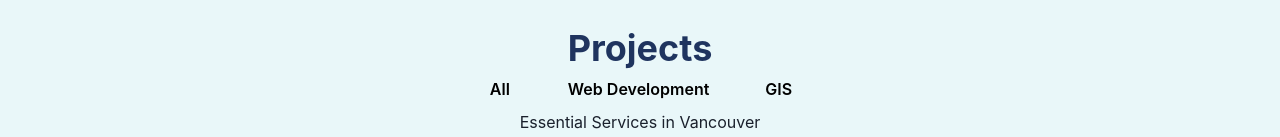
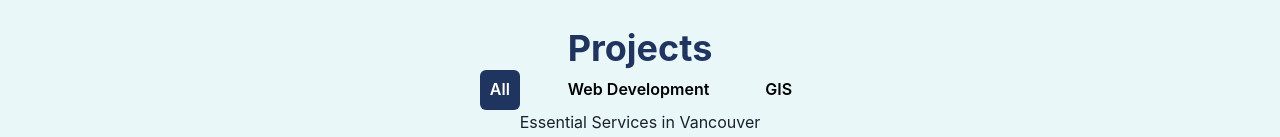
Before and after one commit to Akinloluwa-Adedijo/personal_website, a React (Vite) app: page / in a window 1280 px wide. Shown: the part 815-952 px from the top of the page. Built offline with nearby package versions, Linux system fonts and the light colour scheme.

Commit message:
project toggle button activity working

```diff
--- a/src/components/Projects.jsx
+++ b/src/components/Projects.jsx
@@ -14,16 +14,19 @@ import { getProjects, filterProject } from "../data_service";
 
 const Projects = () => {
   const [filtProject, setFiltProject] = useState(null);
+  const [activeButton, setActiveButton] = useState(0);
   useEffect(() => {
     setFiltProject(getProjects());
   }, []);
 
-  function handleProjectType(e) {
+  function handleProjectType(e, index) {
     let type = e.target.value;
     type !== "all" ? "true" : "false";
     type !== "all"
       ? setFiltProject(filterProject(type))
       : setFiltProject(getProjects());
+    // console.log(index);
+    setActiveButton(index);
   }
   return (
     <Box h={"max-content"}>
@@ -42,7 +45,7 @@ const Projects = () => {
                 <Button
                   key={index}
                   value={type.value}
-                  onClick={handleProjectType}
+                  onClick={(e) => handleProjectType(e, index)}
                   color={useColorModeValue("text.light", "text.dark")}
                   px={2}
                   py={1}
@@ -52,7 +55,12 @@ const Projects = () => {
                     bg: useColorModeValue("primary.light", "primary.dark"),
                     color: useColorModeValue("text.dark", "text.light"),
                   }}
-                  _active={{ bg: "primary", color: "text.light" }}
+                  _active={{
+                    textDecoration: "none",
+                    bg: useColorModeValue("primary.light", "primary.dark"),
+                    color: useColorModeValue("text.dark", "text.light"),
+                  }}
+                  isActive={activeButton === index ? "true" : ""}
                 >
                   {type.name}
                 </Button>
```
